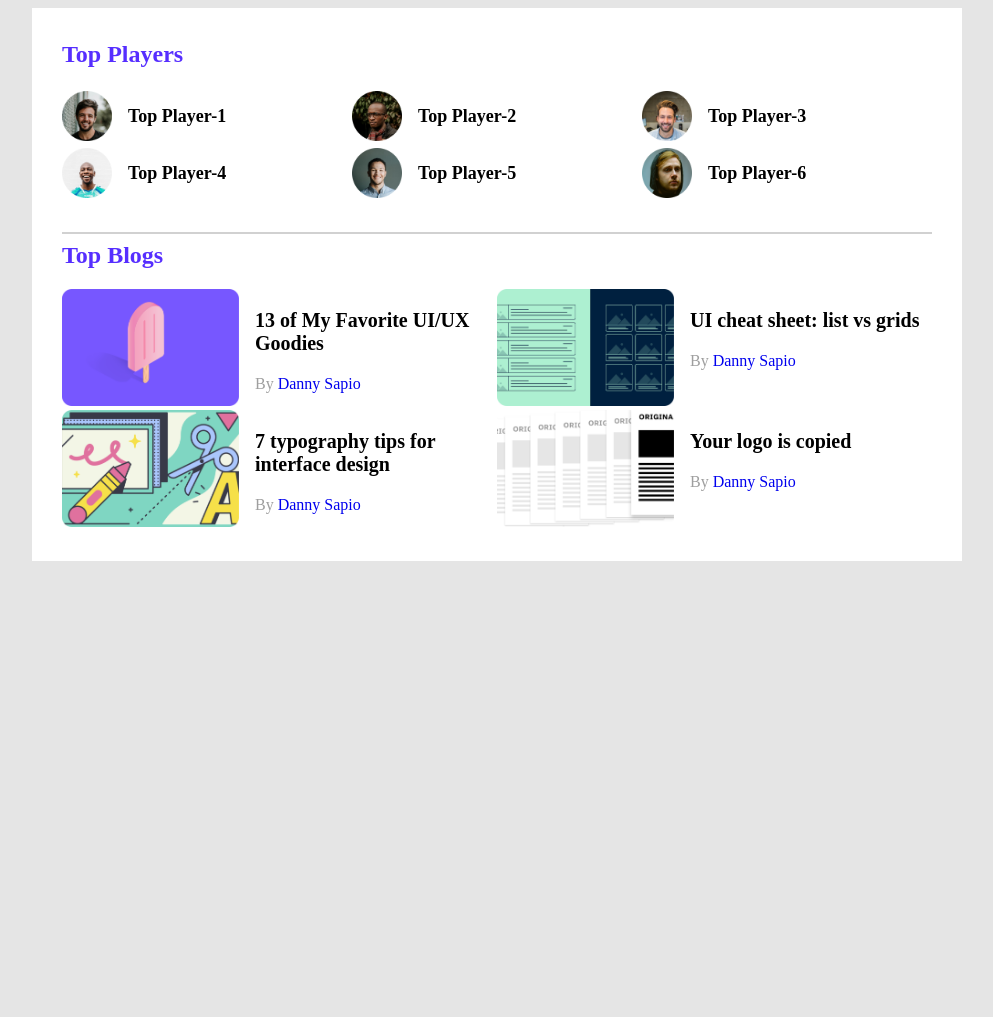
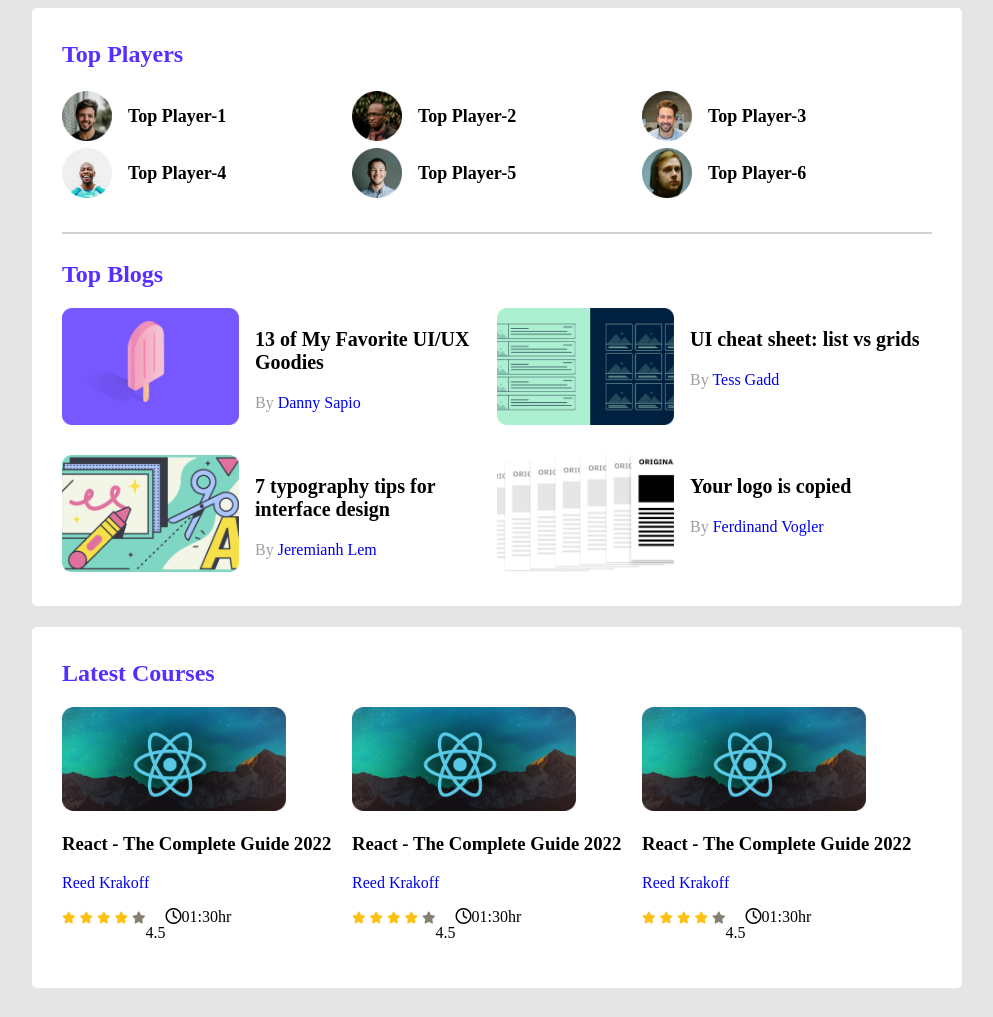
Before and after one commit to MeJahangir/Programming-Note, a plain HTML site: page index.html in a window 1280 px wide. Shown: the whole page, without its empty margins (143-1136 px from the left). Before the commit the page ends 800 px from the top, so only its background shows below. Drawn offline with Linux system fonts and the light colour scheme.

Commit message:
complete

```diff
--- a/index.html
+++ b/index.html
@@ -5,6 +5,8 @@
     <meta http-equiv="X-UA-Compatible" content="IE=edge">
     <meta name="viewport" content="width=device-width, initial-scale=1.0">
     <title>Leader-Board</title>
+    <!-- font awesome -->
+    <link rel="stylesheet" href="https://cdnjs.cloudflare.com/ajax/libs/font-awesome/6.1.2/css/all.min.css" integrity="sha512-1sCRPdkRXhBV2PBLUdRb4tMg1w2YPf37qatUFeS7zlBy7jJI8Lf4VHwWfZZfpXtYSLy85pkm9GaYVYMfw5BC1A==" crossorigin="anonymous" referrerpolicy="no-referrer" />
     <!-- Stylesheet -->
     <link rel="stylesheet" href="styles/style.css">
 </head>
@@ -46,7 +48,6 @@
                         <h3 class="player-name">Top Player-6</h3>
                     </div>
                 </div>
-
             </div>
             <hr>
             <!-- Top Blogs -->
@@ -70,7 +71,7 @@
                         <div class="blog-info">
                             <h3 class="blog-title">UI cheat sheet:
                                 list vs grids</h3>
-                            <p class="blog-author">By <a href="#">Danny Sapio</a></p>
+                            <p class="blog-author">By <a href="#">Tess Gadd</a></p>
                         </div>
                     </article>
                     <article class="blog">
@@ -80,7 +81,7 @@
                         <div class="blog-info">
                             <h3 class="blog-title">7 typography tips
                                 for interface design</h3>
-                            <p class="blog-author">By <a href="#">Danny Sapio</a></p>
+                            <p class="blog-author">By <a href="#">Jeremianh Lem</a></p>
                         </div>
                     </article>
                     <article class="blog">
@@ -90,9 +91,84 @@
                         <div class="blog-info">
                             <h3 class="blog-title">Your logo is
                                 copied</h3>
-                            <p class="blog-author">By <a href="#">Danny Sapio</a></p>
+                            <p class="blog-author">By <a href="#">Ferdinand Vogler</a></p>
                         </div>
                     </article>
+                </div>
+            </div>
+        </section>
+        <!-- Lates Course Start -->
+        <section class="container">
+            <h2 class="section-title">Latest Courses</h2>
+            <div class="courses">
+                <div class="course">
+                    <div class="course-banner">
+                        <img src="images/course-1.png" alt="react">
+                    </div>
+                    <!-- course information -->
+                    <div class="course-detail">
+                        <h3 class="course-title">React - The Complete Guide 2022</h3>
+                        <p class="course-author"><a href="#">Reed Krakoff</a></p>
+                        <div class="course-info">
+                            <div>
+                                <i class="fa-solid fa-star filled"></i>
+                                <i class="fa-solid fa-star filled"></i>
+                                <i class="fa-solid fa-star filled"></i>
+                                <i class="fa-solid fa-star filled"></i>
+                                <i class="fa-solid fa-star empty"></i>
+                            </div>
+                            <p>4.5</p>
+                            <div class="course-duration">
+                                <i class="fa-regular fa-clock"></i>01:30hr
+                            </div>
+                        </div>
+                    </div>
+                </div>
+                <div class="course">
+                    <div class="course-banner">
+                        <img src="images/course-1.png" alt="react">
+                    </div>
+                    <!-- course information -->
+                    <div class="course-detail">
+                        <h3 class="course-title">React - The Complete Guide 2022</h3>
+                        <p class="course-author"><a href="#">Reed Krakoff</a></p>
+                        <div class="course-info">
+                            <div>
+                                <i class="fa-solid fa-star filled"></i>
+                                <i class="fa-solid fa-star filled"></i>
+                                <i class="fa-solid fa-star filled"></i>
+                                <i class="fa-solid fa-star filled"></i>
+                                <i class="fa-solid fa-star empty"></i>
+                            </div>
+                            <p>4.5</p>
+                            <div class="course-duration">
+                                <i class="fa-regular fa-clock"></i>01:30hr
+                            </div>
+                        </div>
+                    </div>
+                </div>
+                <div class="course">
+                    <div class="course-banner">
+                        <img src="images/course-1.png" alt="react">
+                    </div>
+                    <!-- course information -->
+                    <div class="course-detail">
+                        <h3 class="course-title">React - The Complete Guide 2022</h3>
+                        <p class="course-author"><a href="#">Reed Krakoff</a></p>
+                        <div class="course-info">
+                            <div>
+                                <i class="fa-solid fa-star filled"></i>
+                                <i class="fa-solid fa-star filled"></i>
+                                <i class="fa-solid fa-star filled"></i>
+                                <i class="fa-solid fa-star filled"></i>
+                                <i class="fa-solid fa-star empty"></i>
+                            </div>
+                            <p>4.5</p>
+                            <div class="course-duration">
+                                <i class="fa-regular fa-clock"></i>01:30hr
+                            </div>
+                        </div>
+                    </div>
                 </div>
             </div>
         </section>
--- a/styles/style.css
+++ b/styles/style.css
@@ -4,13 +4,19 @@
     font-family: 'poppins' sans-serif;
     background-color:#E5E5E5;
 }
+
+/* Display column kore styles */
 main{
     display: flex;
-    justify-content: center;
+    flex-direction: column;
+    /* justify-content: center; */
+    align-items: center;
 }
 .container{
     width: 870px;
     padding: 30px;
+    margin-bottom: 21px;
+    border-radius: 5px;
     background-color: #FFFFFF;
 }
 .top-players{
@@ -40,6 +46,7 @@
 }
 hr{
     border: 1px solid #D1D1D1;
+    margin-bottom: 27px;
 }
 /*.............
  top blog styles
@@ -47,6 +54,7 @@
  .blogs{
     display: grid;
     grid-template-columns: repeat(2, 1fr);
+    grid-row-gap: 26px;
  }
  .blog{
     display: flex;
@@ -69,3 +77,29 @@
     text-decoration: none;
     font-size: 16px;
 }
+/* ................
+Courses style area
+................. */
+.courses{
+    display: grid;
+    grid-template-columns: repeat(3, 1fr);
+}
+.course-author a{
+    text-decoration: none;
+}
+.course .course-banner img{
+    width: 224px;
+    height: 104px;
+}
+.course-info{
+    display: flex;
+}
+.fa-star{
+    font-size: 12px;
+}
+.fa-star.filled{
+    color: #FFC014;
+}
+.fa-star.empty{
+    color: #858072;
+}
```
